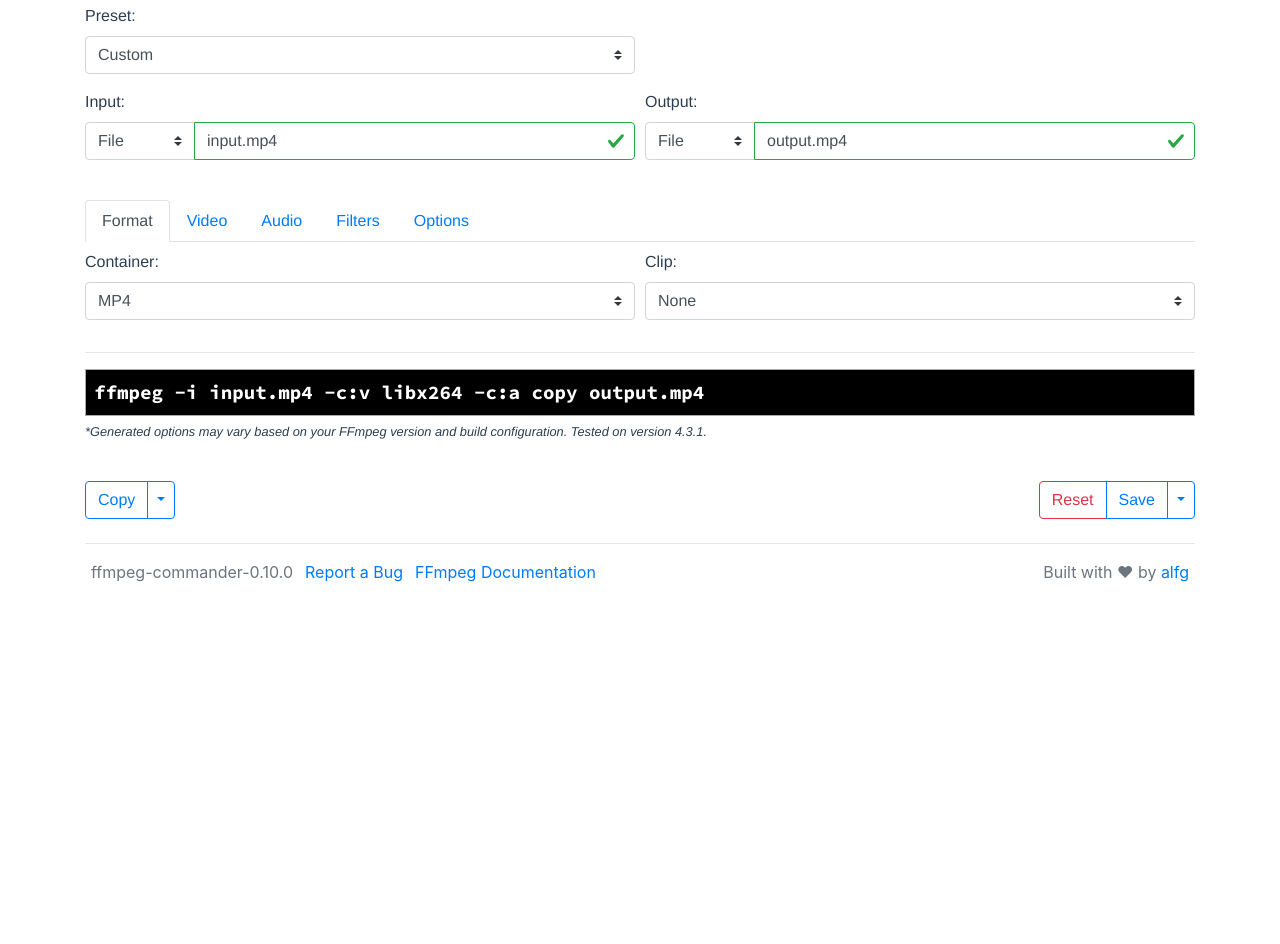
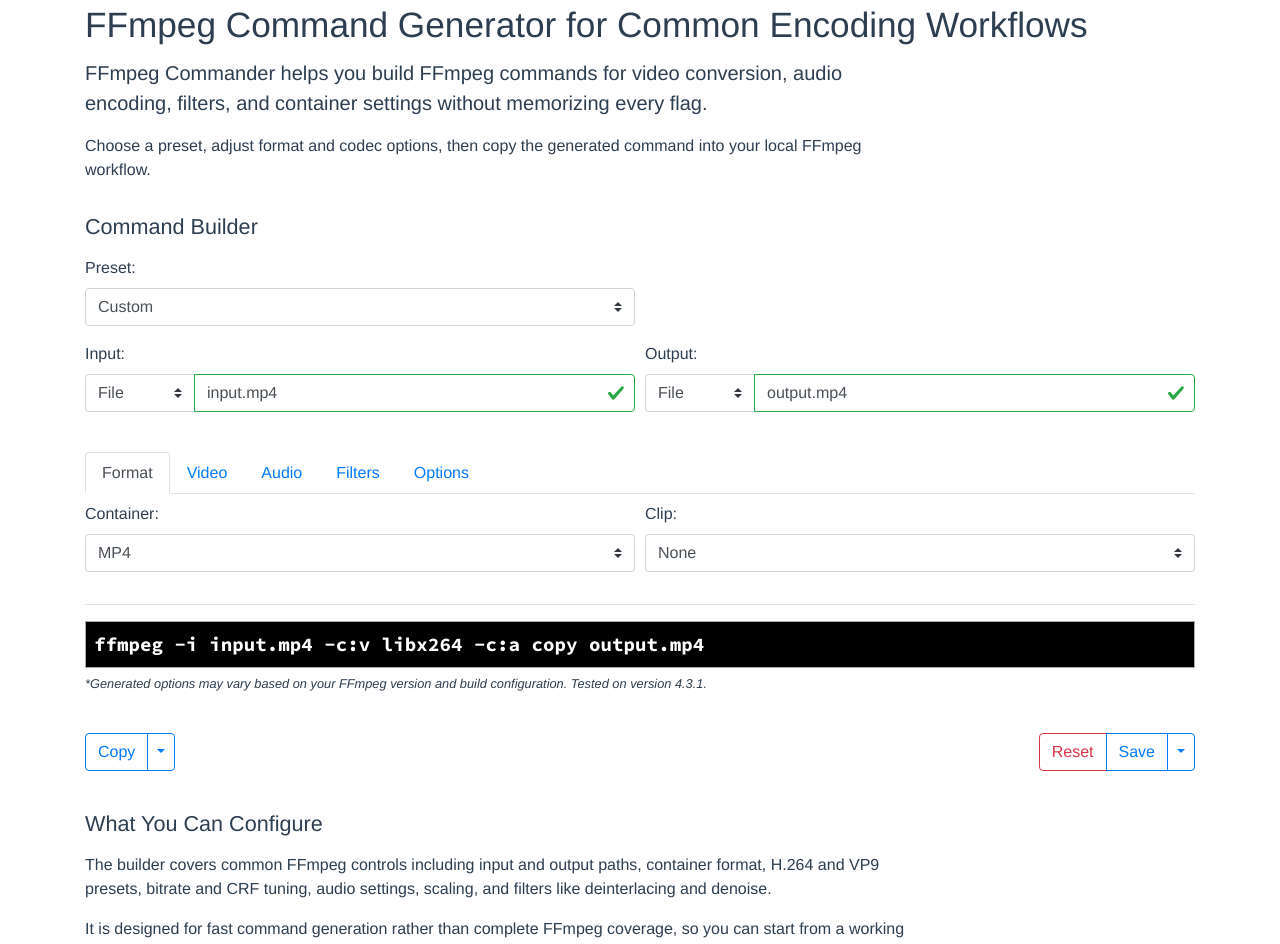
Before and after one commit to alfg/ffmpeg-commander, a Vue app: page / in a window 1280 px wide. Shown: the part 200-1144 px from the top of the page. Before the commit the page ends 800 px from the top, so only its background shows below. Built offline with nearby package versions, Linux system fonts and the light colour scheme.

Commit message:
feat: add sitemap and update index to improve seo.

```diff
--- a/package.json
+++ b/package.json
@@ -25,8 +25,8 @@
     "vue-router": "^3.6.5"
   },
   "devDependencies": {
+    "@babel/preset-typescript": "^7.28.5",
     "@types/jest": "^27.5.2",
-    "@babel/preset-typescript": "^7.28.5",
     "@typescript-eslint/eslint-plugin": "^5.62.0",
     "@typescript-eslint/parser": "^5.62.0",
     "@vue/cli-plugin-babel": "^5.0.9",
--- a/public/index.html
+++ b/public/index.html
@@ -1,6 +1,54 @@
 <!DOCTYPE html>
 <html lang="en">
   <head>
+    <meta charset="utf-8">
+    <meta http-equiv="X-UA-Compatible" content="IE=edge">
+    <meta name="viewport" content="width=device-width,initial-scale=1.0">
+    <title>FFmpeg Commander | Visual FFmpeg Command Generator</title>
+    <meta
+      name="description"
+      content="Build FFmpeg commands in your browser with a visual editor for video, audio, filters, formats, and presets."
+    >
+    <meta
+      name="keywords"
+      content="FFmpeg, FFmpeg command generator, video encoding, audio encoding, transcoding, MP4, H.264"
+    >
+    <meta name="robots" content="index,follow">
+    <meta name="theme-color" content="#343a40">
+    <link rel="canonical" href="https://ffmpeg-commander.com/">
+    <link rel="icon" href="<%= BASE_URL %>ffmpeg.svg">
+    <meta property="og:type" content="website">
+    <meta property="og:site_name" content="FFmpeg Commander">
+    <meta property="og:title" content="FFmpeg Commander | Visual FFmpeg Command Generator">
+    <meta
+      property="og:description"
+      content="Create common FFmpeg commands with a browser-based UI for presets, codecs, filters, and output options."
+    >
+    <meta property="og:url" content="https://ffmpeg-commander.com/">
+    <meta property="og:image" content="https://ffmpeg-commander.com/ffmpeg.svg">
+    <meta name="twitter:card" content="summary">
+    <meta name="twitter:title" content="FFmpeg Commander | Visual FFmpeg Command Generator">
+    <meta
+      name="twitter:description"
+      content="Generate FFmpeg commands faster with a visual editor for common encoding workflows."
+    >
+    <meta name="twitter:image" content="https://ffmpeg-commander.com/ffmpeg.svg">
+    <script type="application/ld+json">
+      {
+        "@context": "https://schema.org",
+        "@type": "WebApplication",
+        "name": "FFmpeg Commander",
+        "url": "https://ffmpeg-commander.com/",
+        "applicationCategory": "DeveloperApplication",
+        "operatingSystem": "Any",
+        "description": "A browser-based FFmpeg command generator for common video and audio encoding workflows.",
+        "offers": {
+          "@type": "Offer",
+          "price": "0",
+          "priceCurrency": "USD"
+        }
+      }
+    </script>
     <!-- Google tag (gtag.js) -->
     <script async src="https://www.googletagmanager.com/gtag/js?id=G-Y17KBQ5369"></script>
     <script>
@@ -10,16 +58,10 @@
 
       gtag('config', 'G-Y17KBQ5369');
     </script>
-
-    <meta charset="utf-8">
-    <meta http-equiv="X-UA-Compatible" content="IE=edge">
-    <meta name="viewport" content="width=device-width,initial-scale=1.0">
-    <link rel="icon" href="<%= BASE_URL %>ffmpeg.svg">
-    <title>FFmpeg Commander</title>
   </head>
   <body>
     <noscript>
-      <strong>We're sorry but ffmpeg-commander doesn't work properly without JavaScript enabled. Please enable it to continue.</strong>
+      <strong>FFmpeg Commander is a browser-based FFmpeg command generator. Enable JavaScript to use the visual editor.</strong>
     </noscript>
     <div id="app"></div>
     <!-- built files will be auto injected -->
--- a/src/App.vue
+++ b/src/App.vue
@@ -23,7 +23,7 @@
     <b-navbar type="dark" variant="dark">
       <div class="container">
         <b-navbar-nav>
-          <b-nav-item href="#">
+          <b-nav-item to="/">
             <img src="../public/ffmpeg.svg" height="25" width="25" alt="FFmpeg Commander" />
             FFmpeg Commander
           </b-nav-item>
@@ -43,7 +43,7 @@
       🎉 Introducing <strong><a href="https://video-commander.com" target="_blank" rel="noopener noreferrer">video-commander.com</a></strong> — a new desktop video encoding tool. Check it out!
     </b-alert>
 
-    <div id="app" class="container">
+    <div id="app-content" class="container">
       <b-tabs align="right" content-class="mt-4" v-model="tabIndex">
         <b-tab title="Builder">
           <router-view @onEncode="onEncode" />
@@ -121,7 +121,7 @@
 </script>
 
 <style>
-#app {
+#app-content {
   font-family: 'Avenir', Helvetica, Arial, sans-serif;
   -webkit-font-smoothing: antialiased;
   -moz-osx-font-smoothing: grayscale;
@@ -129,7 +129,7 @@
   margin-top: 30px;
 }
 
-#app a.router-link-exact-active {
+#app-content a.router-link-exact-active {
   color: #495057;
   background-color: #fff;
   border-color: #dee2e6 #dee2e6 #fff;
--- a/src/router.ts
+++ b/src/router.ts
@@ -2,12 +2,20 @@
 import VueRouter, { RouteConfig } from 'vue-router';
 
 Vue.use(VueRouter);
+
+const DEFAULT_TITLE = 'FFmpeg Commander | Visual FFmpeg Command Generator';
+const DEFAULT_DESCRIPTION = 'Build FFmpeg commands in your browser with a visual editor for video, audio, filters, formats, and presets.';
 
 const routes: Array<RouteConfig> = [
   {
     path: '/',
     name: 'home',
     component: () => import('./views/Home.vue'),
+    meta: {
+      title: DEFAULT_TITLE,
+      description: DEFAULT_DESCRIPTION,
+      canonicalPath: '/',
+    },
   },
 ];
 
@@ -17,4 +25,50 @@
   routes,
 });
 
+router.afterEach((to) => {
+  const meta = to.meta || {};
+  const title = (meta.title as string) || DEFAULT_TITLE;
+  const description = (meta.description as string) || DEFAULT_DESCRIPTION;
+  const canonicalPath = (meta.canonicalPath as string) || to.path;
+
+  document.title = title;
+
+  const descriptionTag = document.querySelector('meta[name="description"]');
+  if (descriptionTag) {
+    descriptionTag.setAttribute('content', description);
+  }
+
+  const ogTitleTag = document.querySelector('meta[property="og:title"]');
+  if (ogTitleTag) {
+    ogTitleTag.setAttribute('content', title);
+  }
+
+  const ogDescriptionTag = document.querySelector('meta[property="og:description"]');
+  if (ogDescriptionTag) {
+    ogDescriptionTag.setAttribute('content', description);
+  }
+
+  const twitterTitleTag = document.querySelector('meta[name="twitter:title"]');
+  if (twitterTitleTag) {
+    twitterTitleTag.setAttribute('content', title);
+  }
+
+  const twitterDescriptionTag = document.querySelector('meta[name="twitter:description"]');
+  if (twitterDescriptionTag) {
+    twitterDescriptionTag.setAttribute('content', description);
+  }
+
+  const canonicalUrl = new URL(canonicalPath, window.location.origin).toString();
+
+  const canonicalLink = document.querySelector('link[rel="canonical"]');
+  if (canonicalLink) {
+    canonicalLink.setAttribute('href', canonicalUrl);
+  }
+
+  const ogUrlTag = document.querySelector('meta[property="og:url"]');
+  if (ogUrlTag) {
+    ogUrlTag.setAttribute('content', canonicalUrl);
+  }
+});
+
 export default router;
--- a/src/views/Home.vue
+++ b/src/views/Home.vue
@@ -1,7 +1,35 @@
 <template>
-  <div class="home">
-    <Editor @onEncode="onEncode" />
-  </div>
+  <main class="home">
+    <header class="home-hero">
+      <h1>FFmpeg Command Generator for Common Encoding Workflows</h1>
+      <p class="lead">
+        FFmpeg Commander helps you build FFmpeg commands for video conversion, audio encoding,
+        filters, and container settings without memorizing every flag.
+      </p>
+      <p class="home-summary">
+        Choose a preset, adjust format and codec options, then copy the generated command into
+        your local FFmpeg workflow.
+      </p>
+    </header>
+
+    <section aria-labelledby="builder-heading">
+      <h2 id="builder-heading" class="section-heading">Command Builder</h2>
+      <Editor @onEncode="onEncode" />
+    </section>
+
+    <section class="home-copy" aria-labelledby="about-heading">
+      <h2 id="about-heading" class="section-heading">What You Can Configure</h2>
+      <p>
+        The builder covers common FFmpeg controls including input and output paths, container
+        format, H.264 and VP9 presets, bitrate and CRF tuning, audio settings, scaling, and
+        filters like deinterlacing and denoise.
+      </p>
+      <p>
+        It is designed for fast command generation rather than complete FFmpeg coverage, so you
+        can start from a working baseline and refine the command for your own build and media.
+      </p>
+    </section>
+  </main>
 </template>
 
 <script>
@@ -19,3 +47,34 @@
   },
 };
 </script>
+
+<style scoped>
+.home {
+  display: block;
+}
+
+.home-hero {
+  margin-bottom: 2rem;
+}
+
+.home-hero h1 {
+  font-size: 2.2rem;
+  line-height: 1.2;
+  margin-bottom: 0.75rem;
+}
+
+.lead,
+.home-summary,
+.home-copy p {
+  max-width: 52rem;
+}
+
+.section-heading {
+  font-size: 1.35rem;
+  margin-bottom: 1rem;
+}
+
+.home-copy {
+  margin-top: 2.5rem;
+}
+</style>
--- a/vue.config.js
+++ b/vue.config.js
@@ -2,6 +2,7 @@
 
 module.exports = defineConfig({
   transpileDependencies: true,
+  lintOnSave: false,
   publicPath: process.env.NODE_ENV === 'production'
     ? '/'
     : '/',
```
Also changed, not shown: public/robots.txt (added), 2 other files (tests, documents, lock files or other folders).
